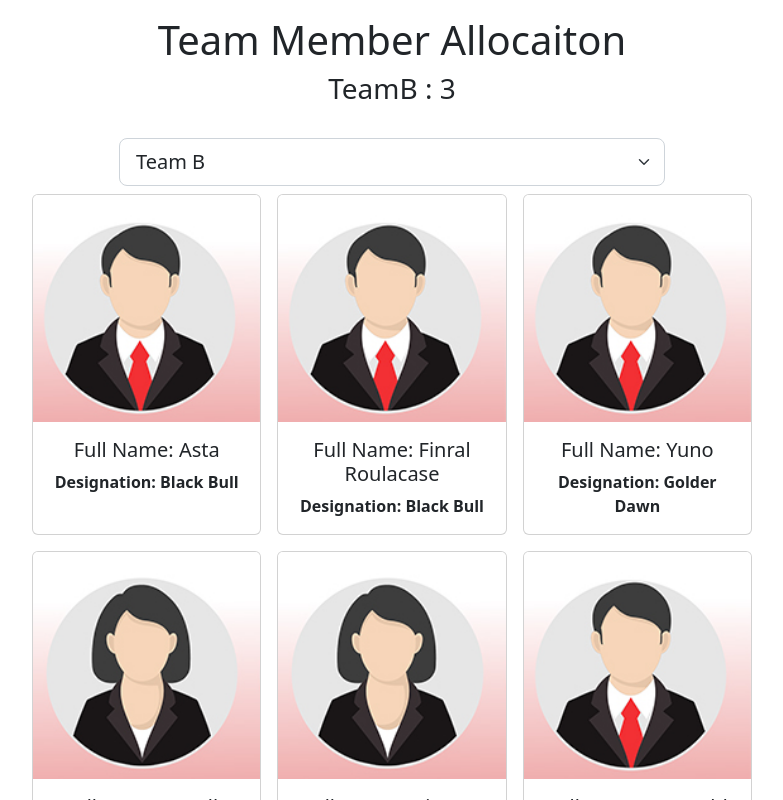
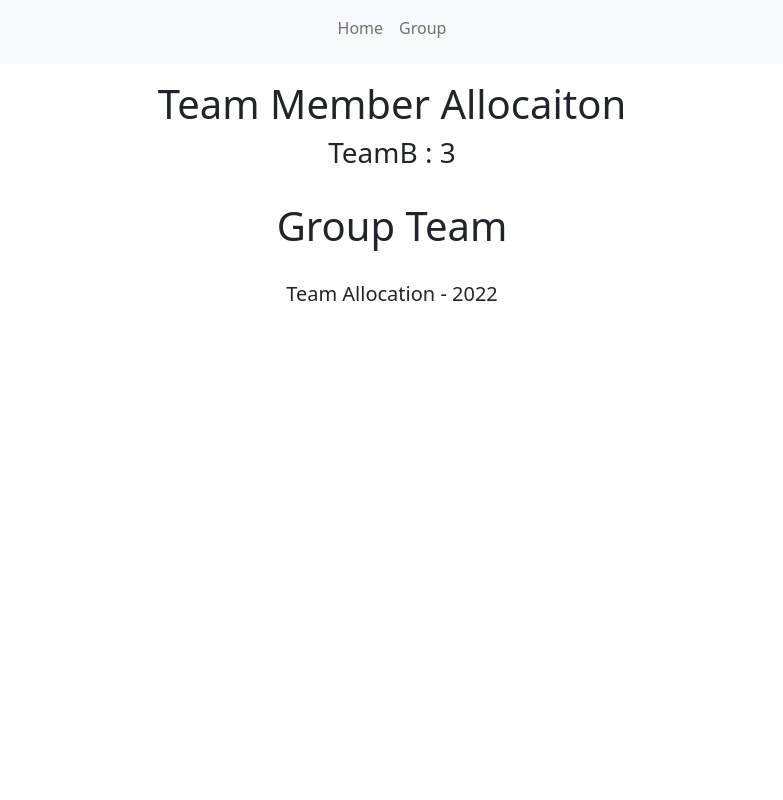
Before and after one commit to mdgabx/team-allocation, a React (Create React App) app: page /group in a window 1280 px wide. Shown: the top 800 px of the page, without its empty margins (248-1031 px from the left). Built offline with nearby package versions, Linux system fonts and the light colour scheme.

Commit message:
adding notfound and group components

```diff
--- a/package.json
+++ b/package.json
@@ -11,6 +11,7 @@
     "jquery": "^3.6.1",
     "react": "^18.2.0",
     "react-dom": "^18.2.0",
+    "react-router-dom": "^6.4.1",
     "react-scripts": "5.0.1",
     "sass": "^1.55.0",
     "web-vitals": "^2.1.4"
--- a/src/App.js
+++ b/src/App.js
@@ -2,7 +2,11 @@ import * as React from 'react';
 import Header from './components/Header';
 import Footer from './components/Footer';
 import Employees from './components/Employees';
+import Group from './components/Group';
 import { useState, useEffect } from 'react';
+import { BrowserRouter as Router, Route, Routes } from 'react-router-dom';
+import Navbar from './components/Navbar';
+import NotFound from './components/NotFound';
 
 function App() {
   const employeesData = [
@@ -23,7 +27,7 @@ function App() {
 ];
 
 
-const [employees, setEmployees] = useState(employeesData);
+const [employees, setEmployees] = useState(JSON.parse(localStorage.getItem('employeeList')) || employeesData);
 const [selectedTeam, setTeam] = useState(JSON.parse(localStorage.getItem('selectedTeam')) || 'TeamB');
 
 const handleTeamSelection = (event) =>{
@@ -40,15 +44,23 @@ const handleEmployeeCardClick = (event) => {
 
 
   useEffect(() => {
-    localStorage.setItem('jsonlist', JSON.stringify(employees));
-    localStorage.setItem('team selected', JSON.stringify(selectedTeam));
+    localStorage.setItem('employeeList', JSON.stringify(employees));
+    localStorage.setItem('selectedTeam', JSON.stringify(selectedTeam));
   }, [employees, selectedTeam]);
 
   return (
     <div className="App">
+
+      <Router>
+      <Navbar />
       <Header selectedTeam={selectedTeam} teamMemberCount={employees.filter((employee) => employee.teamName === selectedTeam).length} />
-      <Employees employees={employees} selectedTeam={selectedTeam} handleEmployeeCardClick={handleEmployeeCardClick} handleTeamSelection={handleTeamSelection} />
-      <Footer />
+        <Routes>
+            <Route path="/" element={<Employees employees={employees} selectedTeam={selectedTeam} handleEmployeeCardClick={handleEmployeeCardClick} handleTeamSelection={handleTeamSelection} />}></Route>
+            <Route path="/group" element={<Group />}></Route>
+            <Route path="*" element={<NotFound />}></Route>
+        </Routes>
+        <Footer />
+      </Router>
     </div>
   );
 }
--- /dev/null
+++ b/src/components/Group.js
@@ -0,0 +1,13 @@
+const Group = () => {
+    return (
+        <main className="container">
+            <div className="row justify-content-center mt-3 mb-4">
+                <div className="col-8">
+                    <h1>Group Team</h1>
+                </div>
+            </div>
+        </main>
+     );
+}
+
+export default Group;
--- /dev/null
+++ b/src/components/Navbar.js
@@ -0,0 +1,18 @@
+import { Link } from 'react-router-dom';
+
+const Navbar = () => {
+    return (
+        <nav class="navbar navbar-expand-lg navbar-light bg-light">
+            <ul className="navbar-nav mx-auto mb-2 mb-lg-8">
+                <li class="nav-item">
+                    <Link className="nav-link" to="/">Home</Link>
+                </li>
+                <li class="nav-item">
+                    <Link className="nav-link" to="/group">Group</Link>
+                </li>
+            </ul>
+        </nav>
+     );
+}
+
+export default Navbar;
--- /dev/null
+++ b/src/components/NotFound.js
@@ -0,0 +1,13 @@
+const NotFound = () => {
+    return (
+        <header className="container">
+            <div className="row justify-content-center mb-4 mt-3" >
+                <div className="col-8">
+                    <h1>404 - Page Not Found</h1>
+                </div>
+            </div>
+        </header>
+     );
+}
+
+export default NotFound;
```
Also changed, not shown: 1 other file (tests, documents, lock files or other folders).
